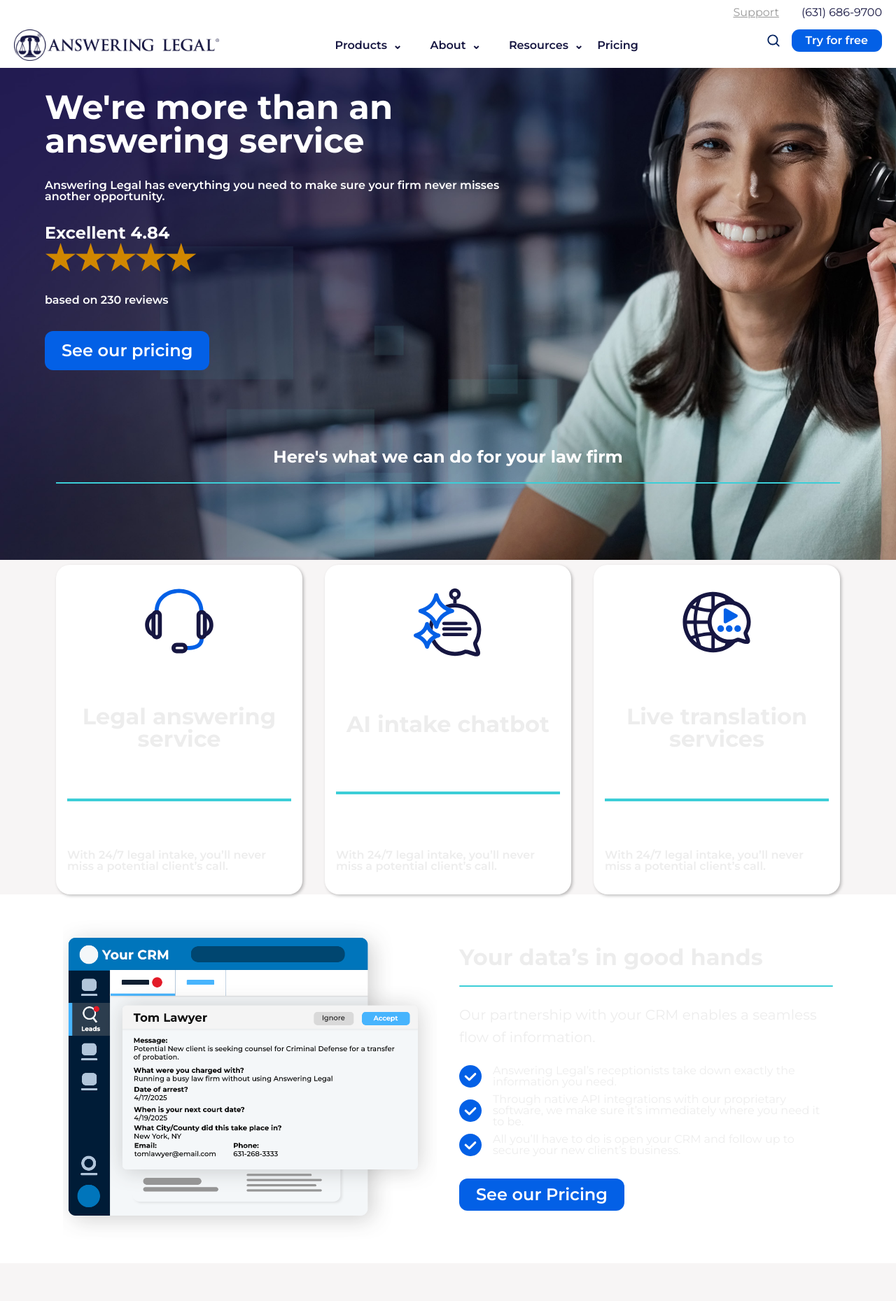
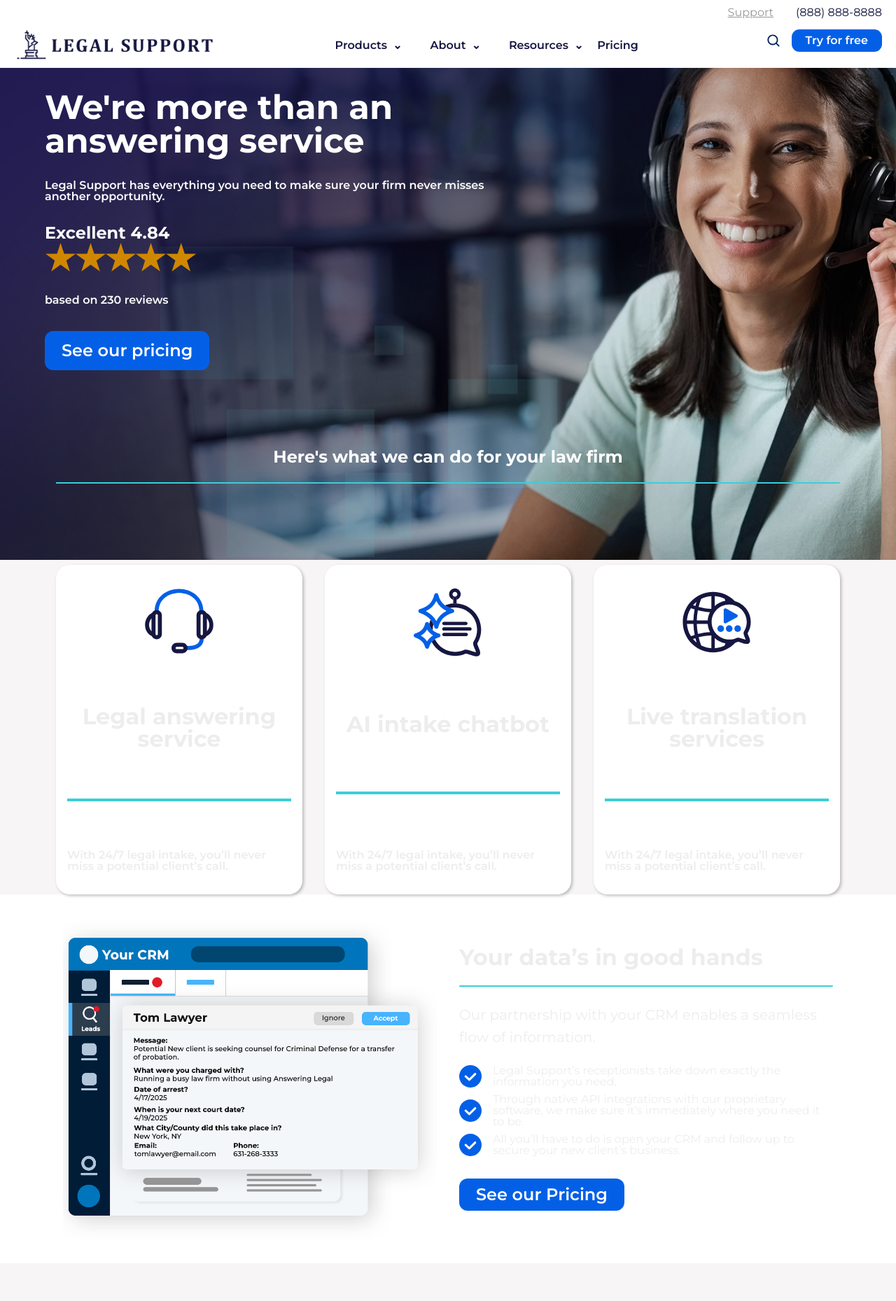
Before and after one commit to enrjon/nextjs-legal-customer-service, a Next.js app in the folder client-support/: page /landing-page in a window 1280 px wide. Shown: the top 1859 px of the page at 70% size. Built offline with nearby package versions, Linux system fonts and the light colour scheme.

Commit message:
genericized branding

```diff
--- a/client-support/src/app/ui/landing-page/crm.tsx
+++ b/client-support/src/app/ui/landing-page/crm.tsx
@@ -2,7 +2,7 @@
 
 export default function CRM() {
     const crmList = [
-        'Answering Legal’s receptionists take down exactly the information you need.',
+        'Legal Support’s receptionists take down exactly the information you need.',
         'Through native API integrations with our proprietary software, we make sure it’s immediately where you need it to be.',
         'All you’ll have to do is open your CRM and follow up to secure your new client’s business.',
     ]
--- a/client-support/src/app/ui/landing-page/footer.tsx
+++ b/client-support/src/app/ui/landing-page/footer.tsx
@@ -6,7 +6,7 @@
     return (
         <footer className="flex flex-col gap-[32px] lg:gap-[45px] px-[16px] py-[72px] lg:px-[106px] py-[100px] items-center">
             <div className="flex flex-col gap-[13px]">
-                <h3 className="text-h3 font-bold text-center">Have questions? Our team is here to help. Call 631-400-8888</h3>
+                <h3 className="text-h3 font-bold text-center">Have questions? Our team is here to help. Call 888-888-8888</h3>
                 <p className="text-sm1 text-center text-blue-400 font-extrabold">Monday to Friday from 9 am to 7 pm EST.</p>
             </div>
             <div className="bg-blue-800 h-[2px] w-full"></div>
@@ -45,7 +45,7 @@
                 }
             </div>
             <div className="bg-blue-800 h-[2px] w-full"></div>
-            <p>© 2024 Answering Legal · All Rights Reserved</p>
+
         </footer>
     )
 }
--- a/client-support/src/app/ui/landing-page/landing-hero.tsx
+++ b/client-support/src/app/ui/landing-page/landing-hero.tsx
@@ -35,7 +35,7 @@
                     </div>
 
                     <h1 className="lg:order-1 text-h2 text-center lg:text-start font-bold lg:text-h1">We&apos;re more than an answering service</h1>
-                    <p className="lg:order-2 text-sub2 text-center lg:text-start font-semibold">Answering Legal has everything you need to make sure your firm never misses another opportunity.</p>
+                    <p className="lg:order-2 text-sub2 text-center lg:text-start font-semibold">Legal Support has everything you need to make sure your firm never misses another opportunity.</p>
 
                     <button className="lg:order-4 btn text-sub1 flex justify-center lg:self-start rounded-[12px] gap-[32px] py-[16px] px-[24px]">See our pricing</button>
                 </div>
--- a/client-support/src/app/ui/landing-page/topnav.tsx
+++ b/client-support/src/app/ui/landing-page/topnav.tsx
@@ -20,7 +20,7 @@
             <nav className="flex flex-col justify-between bg-white gap-[16px] px-[20px] py-[10px]">
             <div className="hidden flex lg:inline-flex justify-end gap-[32px]">
                 <Link href={''} className="gray-text underline">Support</Link>
-                <Link href={''}>(631) 686-9700</Link>
+                <Link href={''}>(888) 888-8888</Link>
             </div>
             <div className="flex justify-between ">
                 <Image
--- a/client-support/src/app/util/blog.ts
+++ b/client-support/src/app/util/blog.ts
@@ -5,7 +5,7 @@
   title: "How Viable Is Remote Work For Lawyers?",
   img: "/images/Article_img_placeholder.jpg",
   content:
-    "This month on the Answering Legal blog, we’ll be covering remote work in the legal world. Since the rapid adaptations required by quarantine during the COVID-19 pandemic, remote work has steadily been on the rise across all sectors of the economy, both private and public.",
+    "This month on the Legal Support's blog, we’ll be covering remote work in the legal world. Since the rapid adaptations required by quarantine during the COVID-19 pandemic, remote work has steadily been on the rise across all sectors of the economy, both private and public.",
   link: "https://localhost:3000/blog",
 });
 
--- a/client-support/src/app/util/footer.ts
+++ b/client-support/src/app/util/footer.ts
@@ -38,7 +38,7 @@
                 { name: 'Videos', link: 'videos' },
                 { name: "Let's Talk Legal", link: 'lets-talk-legal' },
                 { name: 'Marketing', link: 'marketing' },
-                { name: 'The Answering Legal', link: 'the-answering-legal' },
+                { name: 'The Legal Support', link: 'the-legal-support' },
                 { name: 'Book Club', link: 'book-club' },
                 { name: 'Top Legal Softwares', link: 'top-legal-softwares' }
             ],
```
Also changed, not shown: client-support/public/images/Answering_LegalTM_Blue.png, client-support/public/images/_Answering_LegalTM_Blue.png (added).
